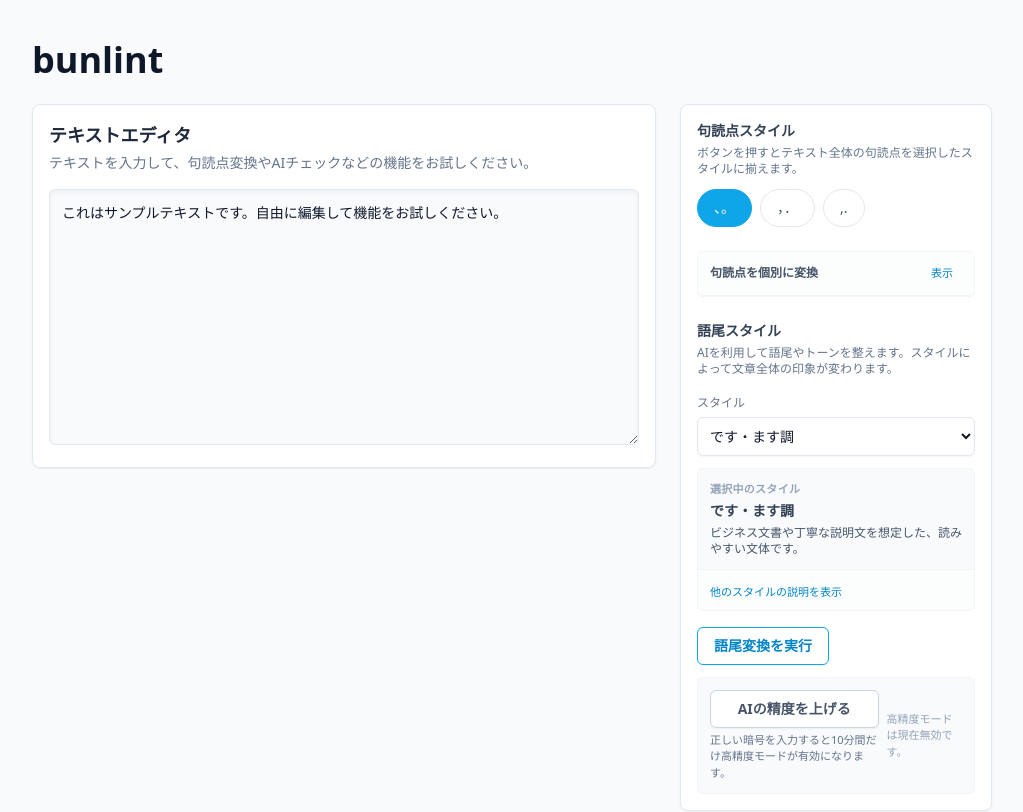
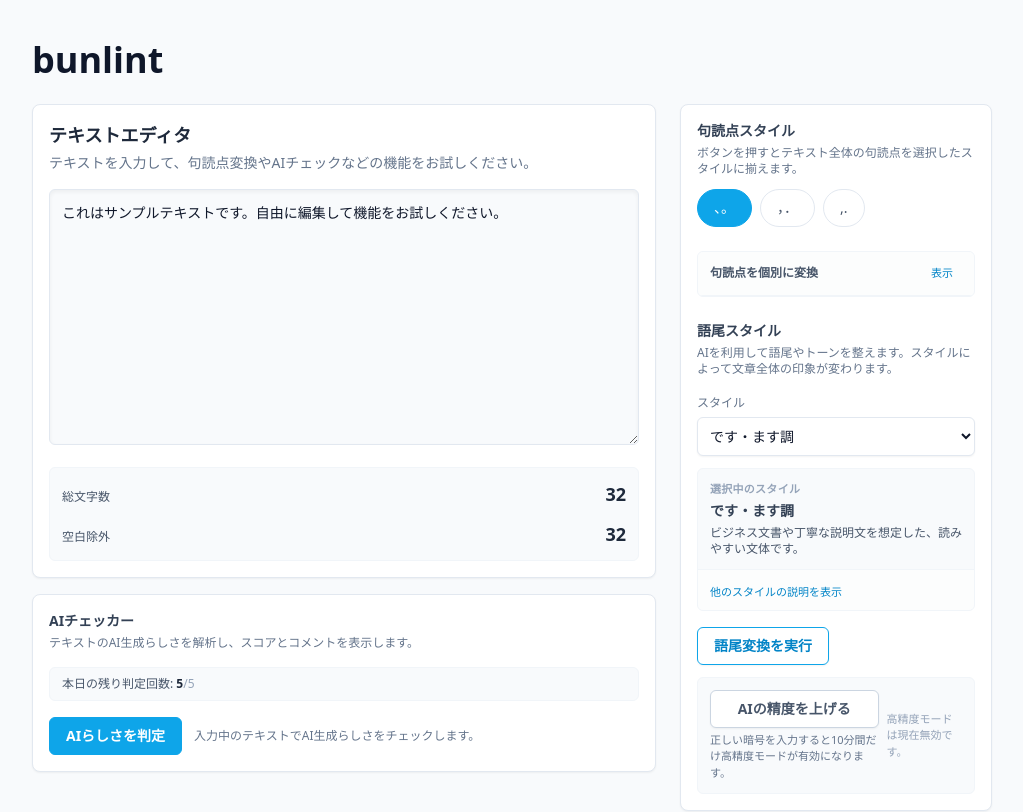
Before and after one commit to Hiro-Chiba/bunlint, a Next.js app: page / in a window 1280 px wide. Shown: the top 812 px of the page, without its empty margins (128-1151 px from the left). Built offline with nearby package versions, Linux system fonts and the light colour scheme.

Commit message:
AIチェッカーと文字数表示のUIを実装

```diff
--- a/components/text-editor/AiCheckerSection.tsx
+++ b/components/text-editor/AiCheckerSection.tsx
@@ -1,5 +1,9 @@
 "use client";
 
+import clsx from "clsx";
+import { useMemo } from "react";
+
+import { AI_CONFIDENCE_PRESENTATION, DEFAULT_AI_REASONING } from "./constants";
 import type { AiCheckResultState } from "./types";
 
 type AiCheckerSectionProps = {
@@ -15,6 +19,135 @@
   dailyLimit: number;
 };
 
-export function AiCheckerSection(_: AiCheckerSectionProps) {
-  return null;
+export function AiCheckerSection({
+  text,
+  isCheckingAi,
+  hasReachedDailyLimit,
+  remainingAiChecks,
+  nextAiCheckLabel,
+  aiCheckMessage,
+  aiResult,
+  onInvokeAiCheck,
+  dailyLimit,
+}: AiCheckerSectionProps) {
+  const trimmedText = text.trim();
+  const isInputEmpty = trimmedText.length === 0;
+  const isButtonDisabled = isCheckingAi || hasReachedDailyLimit || isInputEmpty;
+
+  const aiCheckedAtLabel = useMemo(() => {
+    if (!aiResult?.checkedAt) {
+      return null;
+    }
+
+    const checkedAt = new Date(aiResult.checkedAt);
+    if (!Number.isFinite(checkedAt.getTime())) {
+      return null;
+    }
+
+    return checkedAt.toLocaleString("ja-JP", { timeZone: "Asia/Tokyo" });
+  }, [aiResult]);
+
+  const normalizedScore = aiResult ? Math.round(aiResult.score) : null;
+
+  const confidencePresentation = aiResult
+    ? AI_CONFIDENCE_PRESENTATION[aiResult.confidence]
+    : null;
+
+  const reasoningMessage = aiResult
+    ? aiResult.reasoning?.trim() || DEFAULT_AI_REASONING[aiResult.confidence]
+    : null;
+
+  return (
+    <section className="space-y-4 rounded-lg border border-slate-200 bg-white p-4 shadow-sm">
+      <header>
+        <h2 className="text-sm font-semibold text-slate-700">AIチェッカー</h2>
+        <p className="mt-1 text-xs text-slate-500">
+          テキストのAI生成らしさを解析し、スコアとコメントを表示します。
+        </p>
+      </header>
+
+      <div className="flex flex-wrap items-center justify-between gap-3 rounded-md border border-slate-100 bg-slate-50 px-3 py-2 text-xs text-slate-600">
+        <span>
+          本日の残り判定回数: <span className="font-semibold text-slate-800">{remainingAiChecks}</span>
+          <span className="text-slate-400">/{dailyLimit}</span>
+        </span>
+        {nextAiCheckLabel ? (
+          <span className="whitespace-nowrap text-[11px] text-slate-500">
+            次回リセット: {nextAiCheckLabel}
+          </span>
+        ) : null}
+      </div>
+
+      <div className="flex flex-wrap items-center gap-3">
+        <button
+          type="button"
+          className={clsx(
+            "inline-flex items-center justify-center rounded-md border px-4 py-2 text-sm font-semibold transition-colors",
+            "focus:outline-none focus-visible:ring-2 focus-visible:ring-brand-300 focus-visible:ring-offset-2",
+            isButtonDisabled
+              ? "cursor-not-allowed border-slate-200 bg-slate-100 text-slate-400"
+              : "border-brand-500 bg-brand-500 text-white hover:border-brand-400 hover:bg-brand-400",
+          )}
+          onClick={onInvokeAiCheck}
+          disabled={isButtonDisabled}
+        >
+          {isCheckingAi ? "判定中..." : "AIらしさを判定"}
+        </button>
+        {hasReachedDailyLimit ? (
+          <span className="text-xs text-rose-500">
+            本日の利用上限に達しました。リセット時間以降に再度お試しください。
+          </span>
+        ) : isInputEmpty ? (
+          <span className="text-xs text-slate-500">
+            判定したい文章を入力するとAIチェッカーを実行できます。
+          </span>
+        ) : (
+          <span className="text-xs text-slate-500">
+            入力中のテキストでAI生成らしさをチェックします。
+          </span>
+        )}
+      </div>
+
+      {aiCheckMessage ? (
+        <p className="rounded-md border border-brand-100 bg-brand-50 px-3 py-2 text-xs text-brand-700" aria-live="polite">
+          {aiCheckMessage}
+        </p>
+      ) : null}
+
+      {aiResult && confidencePresentation ? (
+        <div className="space-y-3 rounded-md border border-slate-100 bg-slate-50 p-4">
+          <div className="flex flex-wrap items-center justify-between gap-2">
+            <div>
+              <p className="text-xs font-medium text-slate-500">AIらしさスコア</p>
+              <p
+                className={clsx(
+                  "text-3xl font-bold tracking-tight",
+                  confidencePresentation.scoreClass,
+                )}
+              >
+                {normalizedScore}
+                <span className="ml-1 text-base text-slate-400">/100</span>
+              </p>
+            </div>
+            <span
+              className={clsx(
+                "inline-flex items-center rounded-full px-3 py-1 text-xs font-semibold",
+                confidencePresentation.badgeClass,
+              )}
+            >
+              {confidencePresentation.badgeLabel}
+            </span>
+          </div>
+          {reasoningMessage ? (
+            <p className="text-sm leading-relaxed text-slate-700 whitespace-pre-wrap">
+              {reasoningMessage}
+            </p>
+          ) : null}
+          {aiCheckedAtLabel ? (
+            <p className="text-xs text-slate-500">判定日時: {aiCheckedAtLabel}</p>
+          ) : null}
+        </div>
+      ) : null}
+    </section>
+  );
 }
--- a/components/text-editor/EditorTextareaSection.tsx
+++ b/components/text-editor/EditorTextareaSection.tsx
@@ -3,6 +3,7 @@
 import clsx from "clsx";
 
 import type { DiffSegment } from "@/lib/diff";
+import { countCharacters } from "@/lib/text";
 
 type EditorTextareaSectionProps = {
   text: string;
@@ -31,6 +32,11 @@
     ? `${editorDescriptionId} ${statusMessageId}`
     : editorDescriptionId;
 
+  const totalCharacters = countCharacters(text);
+  const nonWhitespaceCharacters = countCharacters(text, {
+    excludeWhitespace: true,
+  });
+
   return (
     <section className="space-y-4 rounded-lg border border-slate-200 bg-white p-4 shadow-sm">
       <header className="space-y-1">
@@ -51,6 +57,21 @@
           aria-describedby={textareaDescribedBy}
         />
       </div>
+      <dl
+        className="grid gap-3 rounded-md border border-slate-100 bg-slate-50 p-3 text-xs text-slate-600"
+        aria-label="文字数情報"
+      >
+        <div className="flex items-baseline justify-between gap-3">
+          <dt className="font-medium text-slate-600">総文字数</dt>
+          <dd className="text-lg font-semibold text-slate-800">{totalCharacters}</dd>
+        </div>
+        <div className="flex items-baseline justify-between gap-3">
+          <dt className="font-medium text-slate-600">空白除外</dt>
+          <dd className="text-lg font-semibold text-slate-800">
+            {nonWhitespaceCharacters}
+          </dd>
+        </div>
+      </dl>
       {statusMessage && (
         <div
           role="status"
```
